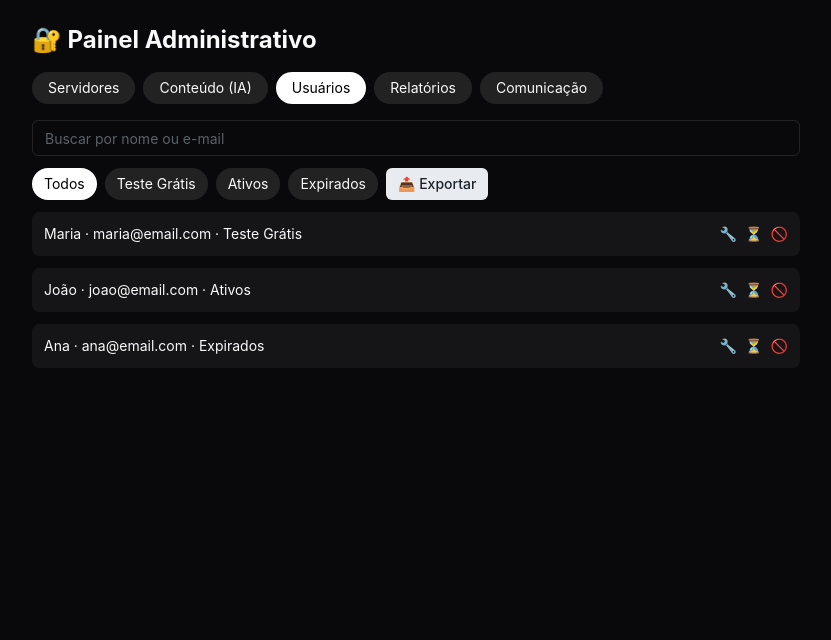
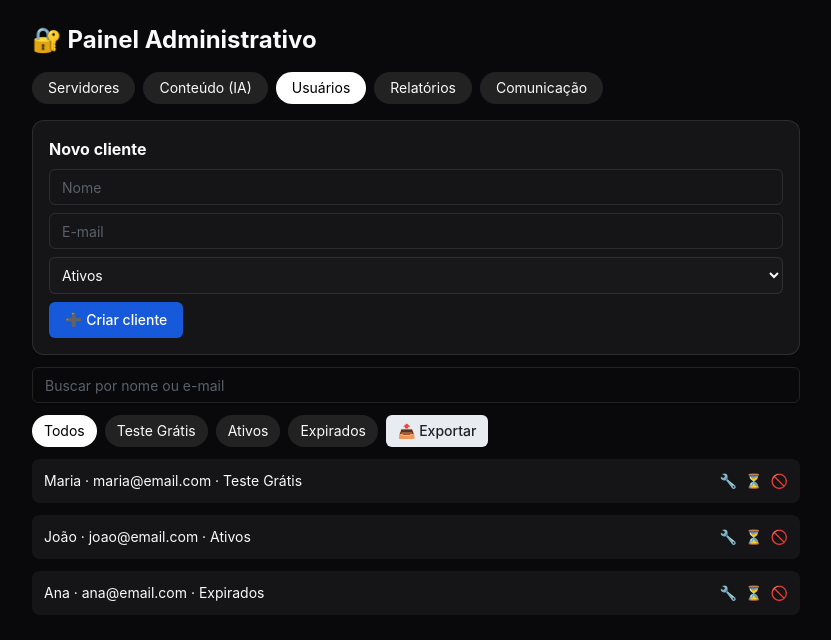
Before and after one commit to caduecrazzy-oss/Ducrazy-ia, a React (Vite) app: page /admin in a window 1280 px wide. Both pictures are taken after a click on the button "Usuários". Shown: the top 640 px of the page, without its empty margins (224-1055 px from the left). Built offline with nearby package versions, Linux system fonts and the light colour scheme.

Commit message:
Nexus Editor: atualizações de main

```diff
--- a/src/pages/Admin.tsx
+++ b/src/pages/Admin.tsx
@@ -68,9 +68,27 @@ function Servidores() {
 function Usuarios() {
   const [q, setQ] = useState('')
   const [fil, setFil] = useState('Todos')
-  const l = usuariosIni.filter((u) => (fil === 'Todos' || u.st === fil || (fil === 'Teste Grátis' && u.st === fil)) && (u.nome + u.email).toLowerCase().includes(q.toLowerCase()))
+  const [lista, setLista] = useState(usuariosIni)
+  const [n, setN] = useState({ nome: '', email: '', st: 'Ativos' })
+  const criar = () => {
+    if (!n.nome.trim() || !n.email.includes('@')) return toast.error('Informe nome e e-mail válidos')
+    if (lista.some((u) => u.email === n.email)) return toast.error('E-mail já cadastrado')
+    setLista([n, ...lista])
+    setN({ nome: '', email: '', st: 'Ativos' })
+    toast.success('Cliente criado')
+  }
+  const l = lista.filter((u) => (fil === 'Todos' || u.st === fil || (fil === 'Teste Grátis' && u.st === fil)) && (u.nome + u.email).toLowerCase().includes(q.toLowerCase()))
   return (
     <div className="space-y-3">
+      <div className="space-y-2 rounded-xl border border-white/10 bg-white/5 p-4">
+        <h2 className="font-bold">Novo cliente</h2>
+        <Input placeholder="Nome" value={n.nome} onChange={(e) => setN({ ...n, nome: e.target.value })} className="border-white/10" />
+        <Input placeholder="E-mail" value={n.email} onChange={(e) => setN({ ...n, email: e.target.value })} className="border-white/10" />
+        <select value={n.st} onChange={(e) => setN({ ...n, st: e.target.value })} className="w-full rounded-md border border-white/10 bg-zinc-900 p-2 text-sm">
+          {['Teste Grátis', 'Ativos', 'Expirados'].map((x) => <option key={x}>{x}</option>)}
+        </select>
+        <Button onClick={criar}>➕ Criar cliente</Button>
+      </div>
       <Input placeholder="Buscar por nome ou e-mail" value={q} onChange={(e) => setQ(e.target.value)} className="border-white/10" />
       <div className="flex flex-wrap gap-2">
         {['Todos', 'Teste Grátis', 'Ativos', 'Expirados'].map((x) => (
```
